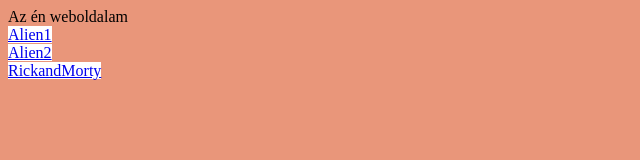
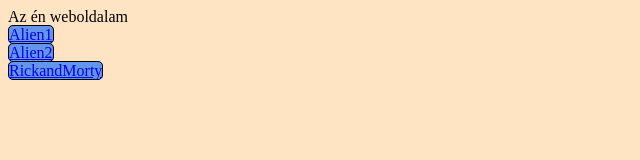
Before and after one commit to FaragoBalint111/-faragobalint111.github.io, a plain HTML site: page index.html in a window 1280 px wide. Shown: the whole page, without its empty margins (0-640 px from the left). Drawn offline with Linux system fonts and the light colour scheme.

Commit message:
index.html

```diff
--- a/index.html
+++ b/index.html
@@ -5,14 +5,17 @@ Az én weboldalam<br>
 <a target="_Blank" class="doboz" href="https://faragobalint111.github.io/rickandmorty/">RickandMorty</a><br>
 
 <style>
-         body {background-color: darksalmon}
+         body {background-color: bisque}
          .doboz{
-                  background-color: white;
-                  width 100px; height: 50px;
+                  border: 1px solid black;
+                  border-radius: 5px;
+                  background-color: cornflowerblue;
+                  width 300px; height: 250px;
                   text-align: center;
+                  margin: 10px auto;
          }
          .doboz: hover{
                  cursor: pointer;
-                  background-color: greenyellow;
+                  background-color: lightblue;
          }
 </style>
```
